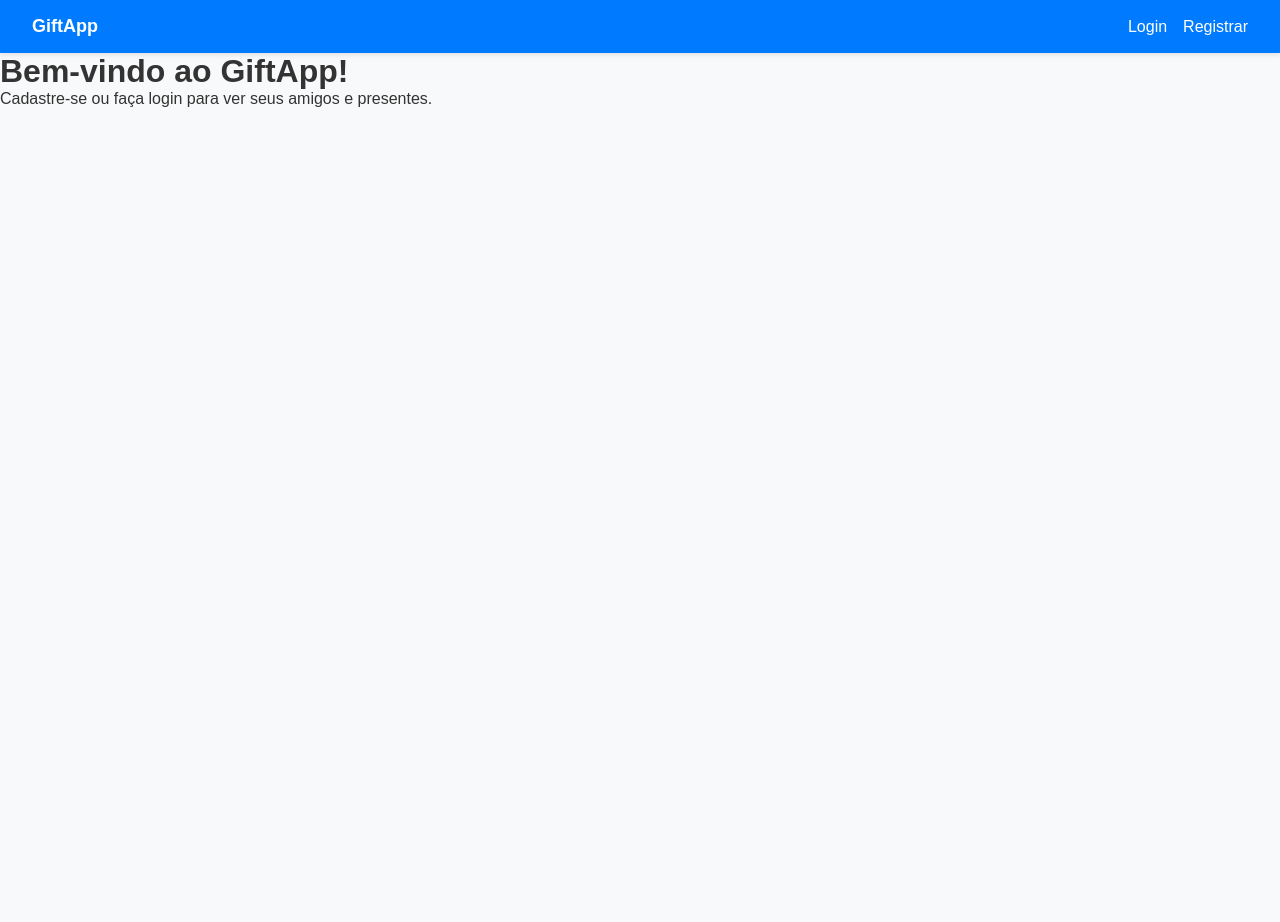
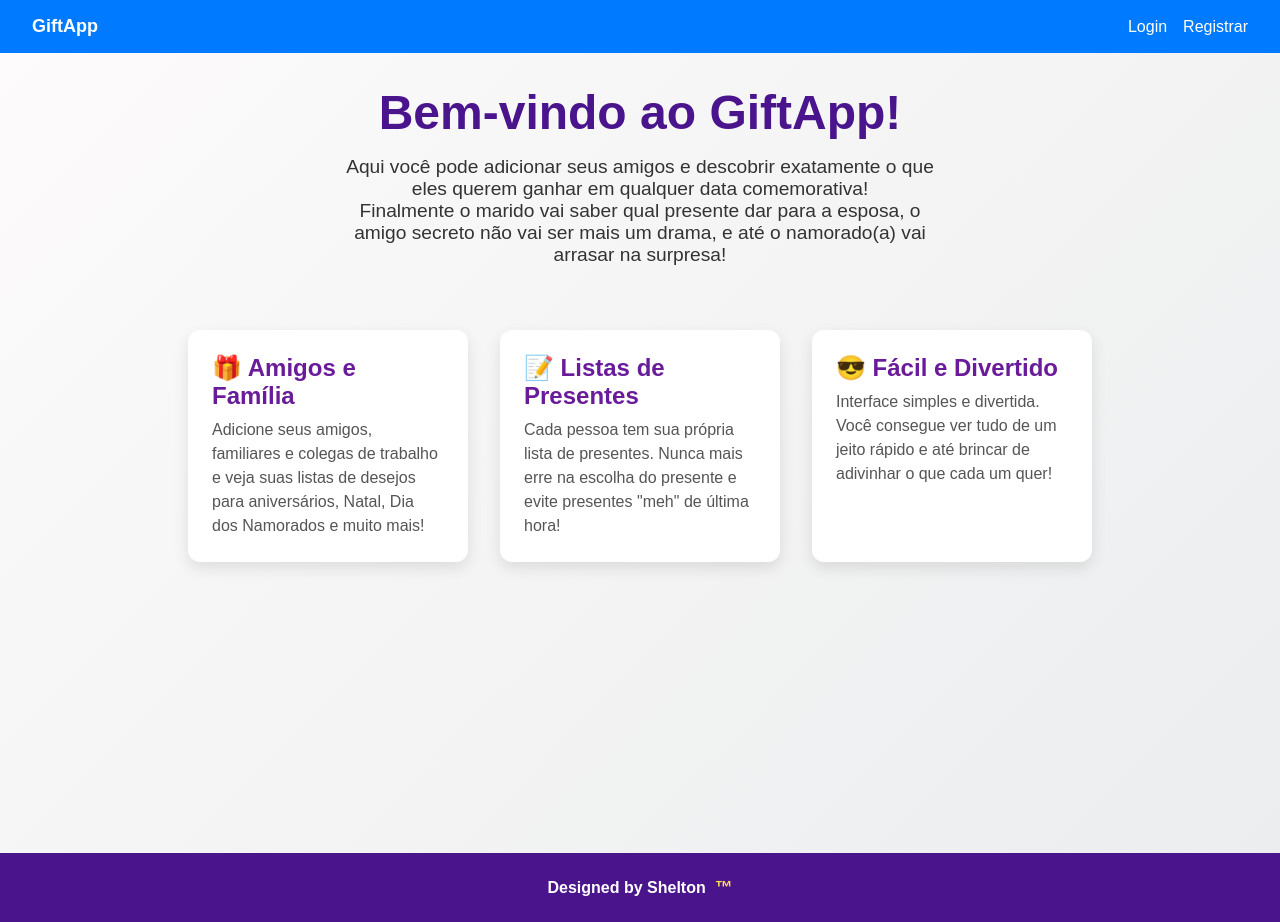
Before and after one commit to SheltonMartins/gift-app-frontend, a React (Create React App) app: page / in a window 1280 px wide. Before the commit the page ends 800 px from the top, so only its background shows below. Built offline with nearby package versions, Linux system fonts and the light colour scheme.

Commit message:
melhoria ux

```diff
--- a/src/App.tsx
+++ b/src/App.tsx
@@ -7,6 +7,7 @@ import Register from './pages/Register';
 import Profile from './pages/Profile';
 import FriendProfile from './pages/FriendProfile';
 import { GoogleOAuthProvider } from '@react-oauth/google';
+import Footer from './components/Footer';
 
 const CLIENT_ID = process.env.REACT_APP_GOOGLE_CLIENT_ID || "";
 
@@ -22,6 +23,7 @@ const App: React.FC = () => {
           <Route path="/profile/:id" element={<Profile />} />
           <Route path="/friend/:id" element={<FriendProfile />} />
         </Routes>
+        <Footer/>
       </Router>
     </GoogleOAuthProvider>
   );
--- /dev/null
+++ b/src/components/Footer.tsx
@@ -0,0 +1,15 @@
+// src/components/Footer.tsx
+import React from 'react';
+import { FooterContainer, FooterText } from '../styles/Footer.Style';
+
+const Footer: React.FC = () => {
+  return (
+    <FooterContainer>
+      <FooterText>
+        Designed by Shelton <span>™</span>
+      </FooterText>
+    </FooterContainer>
+  );
+};
+
+export default Footer;
--- a/src/components/Navbar.tsx
+++ b/src/components/Navbar.tsx
@@ -14,12 +14,17 @@ const Navbar: React.FC = () => {
 
   return (
     <Nav>
-      <Link to="/" style={{ color: '#fff', fontWeight: '600', fontSize: '18px' }}>GiftApp</Link>
+      {/* Logo à esquerda */}
+      <Link to="/" style={{ color: '#fff', fontWeight: '600', fontSize: '18px' }}>
+        GiftApp
+      </Link>
 
+      {/* Botão Hamburger à direita */}
       <Hamburger onClick={() => setIsOpen(!isOpen)}>
         ☰
       </Hamburger>
 
+      {/* Links do menu */}
       <NavLinks isOpen={isOpen}>
         {userName && userId ? (
           <>
--- a/src/pages/Home.tsx
+++ b/src/pages/Home.tsx
@@ -1,11 +1,40 @@
 import React from 'react';
+import { Card, CardsContainer, CardText, CardTitle, HomeContainer, Subtitle, Title } from '../styles/Home.Styled';
+
 
 const Home: React.FC = () => {
   return (
-    <div>
-      <h1>Bem-vindo ao GiftApp!</h1>
-      <p>Cadastre-se ou faça login para ver seus amigos e presentes.</p>
-    </div>
+    <HomeContainer>
+      <Title>Bem-vindo ao GiftApp!</Title>
+      <Subtitle>
+        Aqui você pode adicionar seus amigos e descobrir exatamente o que eles querem ganhar em qualquer data comemorativa!
+        <br />
+        Finalmente o marido vai saber qual presente dar para a esposa, o amigo secreto não vai ser mais um drama, e até o namorado(a) vai arrasar na surpresa!
+      </Subtitle>
+
+      <CardsContainer>
+        <Card>
+          <CardTitle>🎁 Amigos e Família</CardTitle>
+          <CardText>
+            Adicione seus amigos, familiares e colegas de trabalho e veja suas listas de desejos para aniversários, Natal, Dia dos Namorados e muito mais!
+          </CardText>
+        </Card>
+
+        <Card>
+          <CardTitle>📝 Listas de Presentes</CardTitle>
+          <CardText>
+            Cada pessoa tem sua própria lista de presentes. Nunca mais erre na escolha do presente e evite presentes "meh" de última hora!
+          </CardText>
+        </Card>
+
+        <Card>
+          <CardTitle>😎 Fácil e Divertido</CardTitle>
+          <CardText>
+            Interface simples e divertida. Você consegue ver tudo de um jeito rápido e até brincar de adivinhar o que cada um quer!
+          </CardText>
+        </Card>
+      </CardsContainer>
+    </HomeContainer>
   );
 };
 
--- /dev/null
+++ b/src/styles/Footer.Style.ts
@@ -0,0 +1,39 @@
+// src/styles/Footer.Style.ts
+import styled from 'styled-components';
+
+export const FooterContainer = styled.footer`
+  width: 100%;
+  background: #4a148c;
+  color: #fff;
+  padding: 1.5rem 0;
+  text-align: center;
+  font-family: 'Arial', sans-serif;
+  position: relative;
+  bottom: 0;
+`;
+
+export const FooterText = styled.p`
+  font-size: 1rem;
+  font-weight: bold;
+  margin: 0;
+
+  span {
+    color: #ffdd57;
+    font-size: 1.1rem;
+    margin-left: 0.3rem;
+  }
+
+  @media (max-width: 768px) {
+    font-size: 0.9rem;
+
+    span {
+      font-size: 1rem;
+    }
+  }
+`;
+
+export const FooterHighlight = styled.span`
+  color: #ffdd57;
+  font-size: 1.1rem;
+  font-weight: bold;
+`;
--- /dev/null
+++ b/src/styles/Home.Styled.ts
@@ -0,0 +1,82 @@
+// src/styles/Home.Style.ts
+import styled from 'styled-components';
+
+// Container principal da página
+export const HomeContainer = styled.div`
+  display: flex;
+  flex-direction: column;
+  align-items: center;
+  padding: 2rem;
+  min-height: 100vh;
+  background: linear-gradient(135deg, #fdfbfb 0%, #ebedee 100%);
+  font-family: 'Arial', sans-serif;
+`;
+
+// Título principal
+export const Title = styled.h1`
+  font-size: 3rem;
+  color: #4a148c;
+  text-align: center;
+  margin-bottom: 1rem;
+
+  @media (max-width: 768px) {
+    font-size: 2.2rem;
+  }
+`;
+
+// Subtítulo / explicativo
+export const Subtitle = styled.p`
+  font-size: 1.2rem;
+  color: #333;
+  text-align: center;
+  max-width: 600px;
+  margin-bottom: 2rem;
+
+  @media (max-width: 768px) {
+    font-size: 1rem;
+    padding: 0 1rem;
+  }
+`;
+
+// Container de cards explicativos
+export const CardsContainer = styled.div`
+  display: flex;
+  flex-wrap: wrap;
+  justify-content: center;
+  gap: 2rem;
+  margin-top: 2rem;
+
+  @media (max-width: 768px) {
+    flex-direction: column;
+    gap: 1.5rem;
+  }
+`;
+
+// Cada card
+export const Card = styled.div`
+  background: #fff;
+  border-radius: 12px;
+  padding: 1.5rem;
+  width: 280px;
+  box-shadow: 0 6px 15px rgba(0,0,0,0.1);
+  transition: transform 0.2s ease, box-shadow 0.2s ease;
+
+  &:hover {
+    transform: translateY(-5px);
+    box-shadow: 0 12px 25px rgba(0,0,0,0.15);
+  }
+`;
+
+// Título do card
+export const CardTitle = styled.h3`
+  font-size: 1.5rem;
+  color: #6a1b9a;
+  margin-bottom: 0.5rem;
+`;
+
+// Texto do card
+export const CardText = styled.p`
+  font-size: 1rem;
+  color: #555;
+  line-height: 1.5;
+`;
--- a/src/styles/Navbar.Styles.ts
+++ b/src/styles/Navbar.Styles.ts
@@ -1,4 +1,3 @@
-// src/components/Navbar.styles.ts
 import styled from 'styled-components';
 
 export const Nav = styled.nav`
@@ -9,11 +8,6 @@ export const Nav = styled.nav`
   background-color: #007bff;
   color: #fff;
   box-shadow: 0 2px 5px rgba(0,0,0,0.1);
-
-  @media (max-width: 600px) {
-    flex-direction: column;
-    align-items: flex-start;
-  }
 `;
 
 export const NavLinks = styled.div<{ isOpen: boolean }>`
@@ -34,10 +28,15 @@ export const NavLinks = styled.div<{ isOpen: boolean }>`
   }
 
   @media (max-width: 600px) {
+    position: absolute;
+    top: 60px; /* ajusta conforme a altura da navbar */
+    left: 0;
+    right: 0;
+    background-color: #007bff;
     flex-direction: column;
-    width: 100%;
+    align-items: flex-start;
+    padding: 1rem 2rem;
     display: ${props => (props.isOpen ? 'flex' : 'none')};
-    margin-top: 0.5rem;
     gap: 0.5rem;
   }
 `;
@@ -46,7 +45,7 @@ export const Hamburger = styled.button`
   display: none;
   background: none;
   border: none;
-  font-size: 1.5rem;
+  font-size: 1.8rem;
   color: #fff;
   cursor: pointer;
 
```
